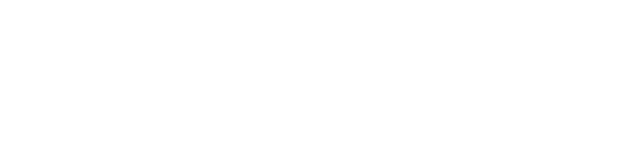
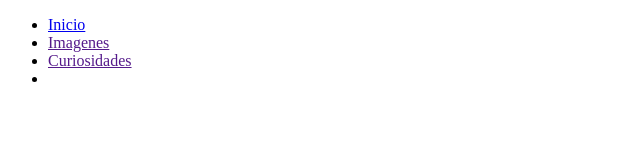
Before and after one commit to GabrielChavez13/ProyectoFinal-HTML, a plain HTML site: page index.html in a window 1280 px wide. Shown: the whole page, without its empty margins (0-640 px from the left). Drawn offline with Linux system fonts and the light colour scheme.

Commit message:
Cambios en Repositorio

```diff
--- a/index.html
+++ b/index.html
@@ -8,6 +8,13 @@
     <link rel="stylesheet" href="css/style.css">
 </head>
 <body>
-
+   <nav>
+    <ul>
+        <li><a href="index.html">Inicio</a></li>
+        <li><a href="">Imagenes</a></li>
+        <li><a href="">Curiosidades</a></li>
+        <li></li>
+    </ul>
+   </nav>
 </body>
 </html>
```
